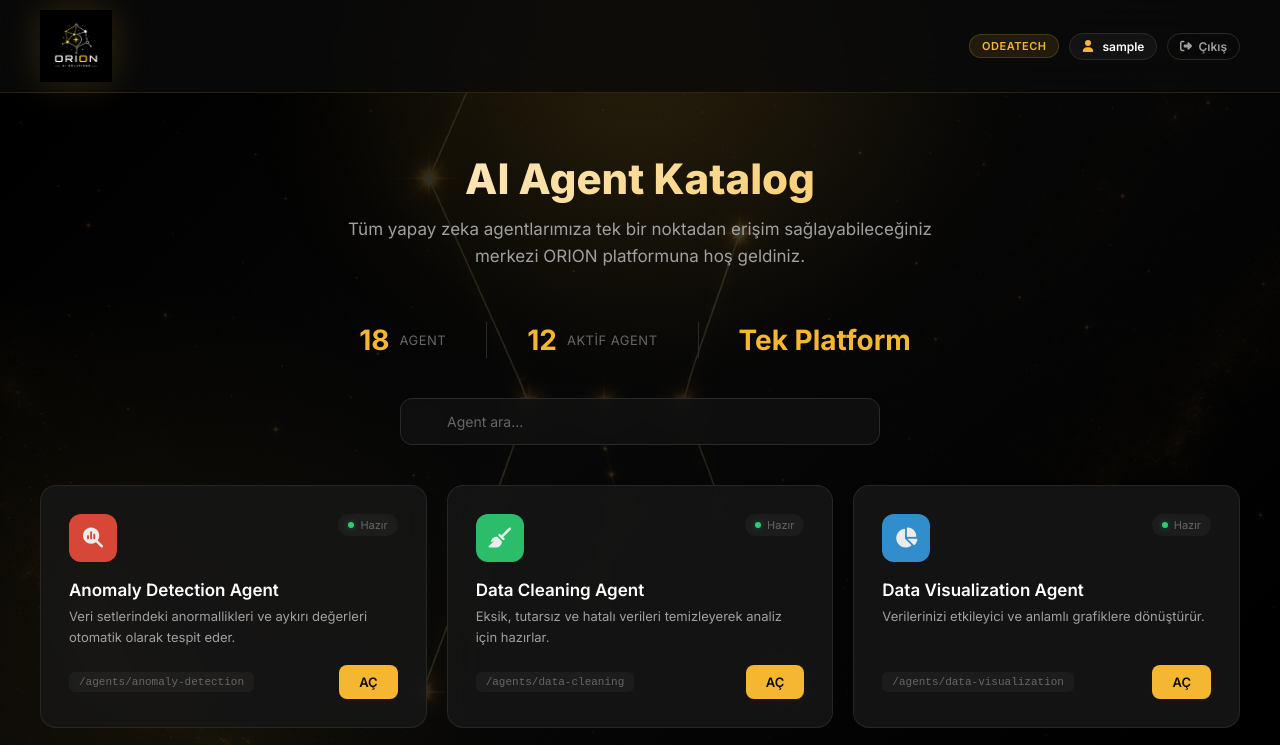
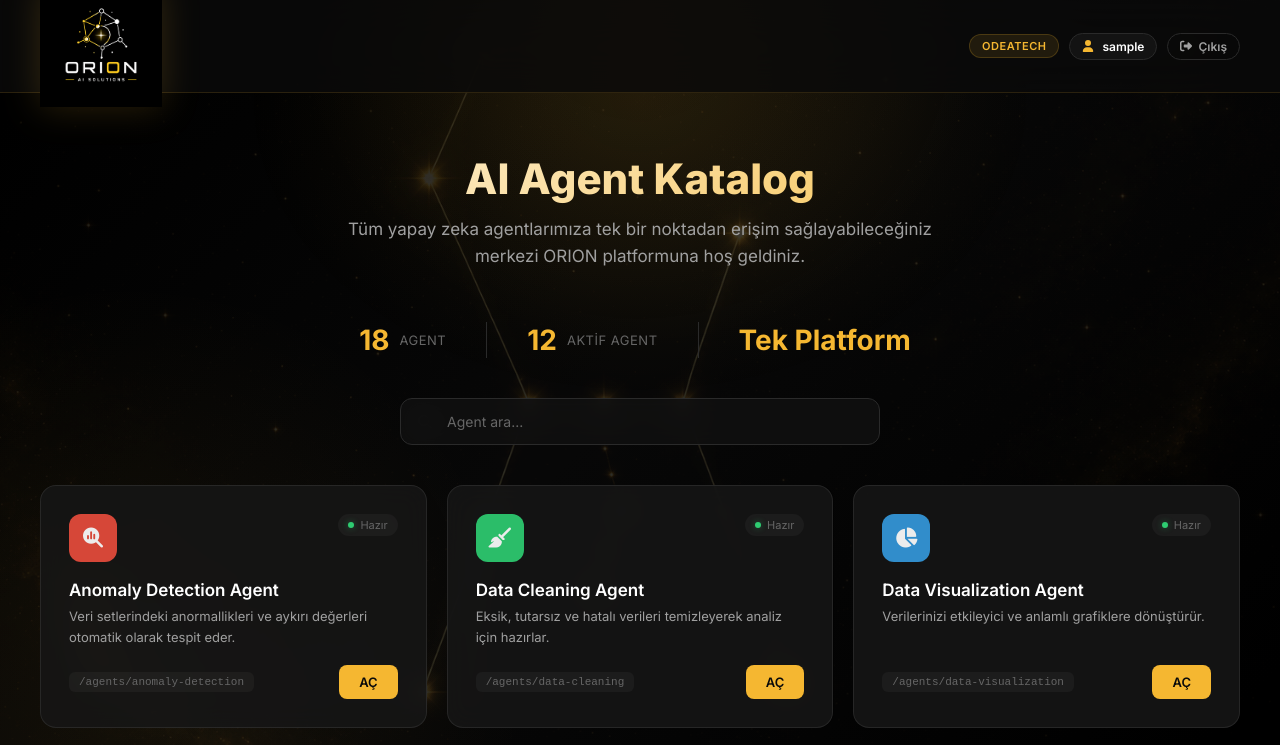
Before and after one commit to selenaavci/aihub-portal.github.io, a plain HTML site: page index.html in a window 1280 px wide. Shown: the top 745 px of the page. Drawn offline with Linux system fonts and the light colour scheme; sample sign-in values are in the browser's storage.

Commit message:
Update index.html

```diff
--- a/index.html
+++ b/index.html
@@ -100,9 +100,9 @@
         }
 
         .brand-logo {
-            height: 72px;
+            height: 122px;
             width: auto;
-            max-width: 280px;
+            max-width: 380px;
             object-fit: contain;
             display: block;
             filter: drop-shadow(0 0 18px rgba(245, 183, 49, 0.18));
```
